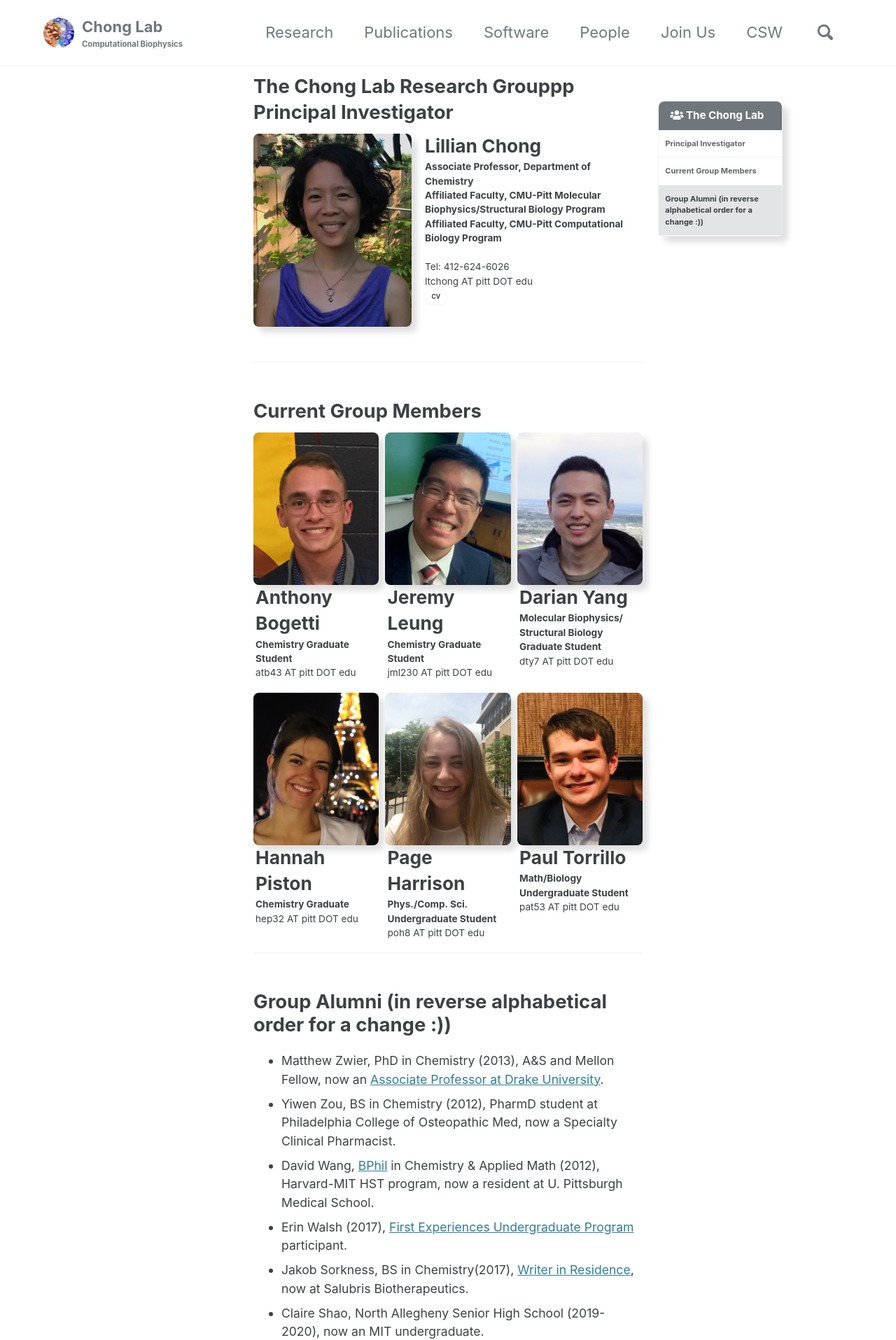
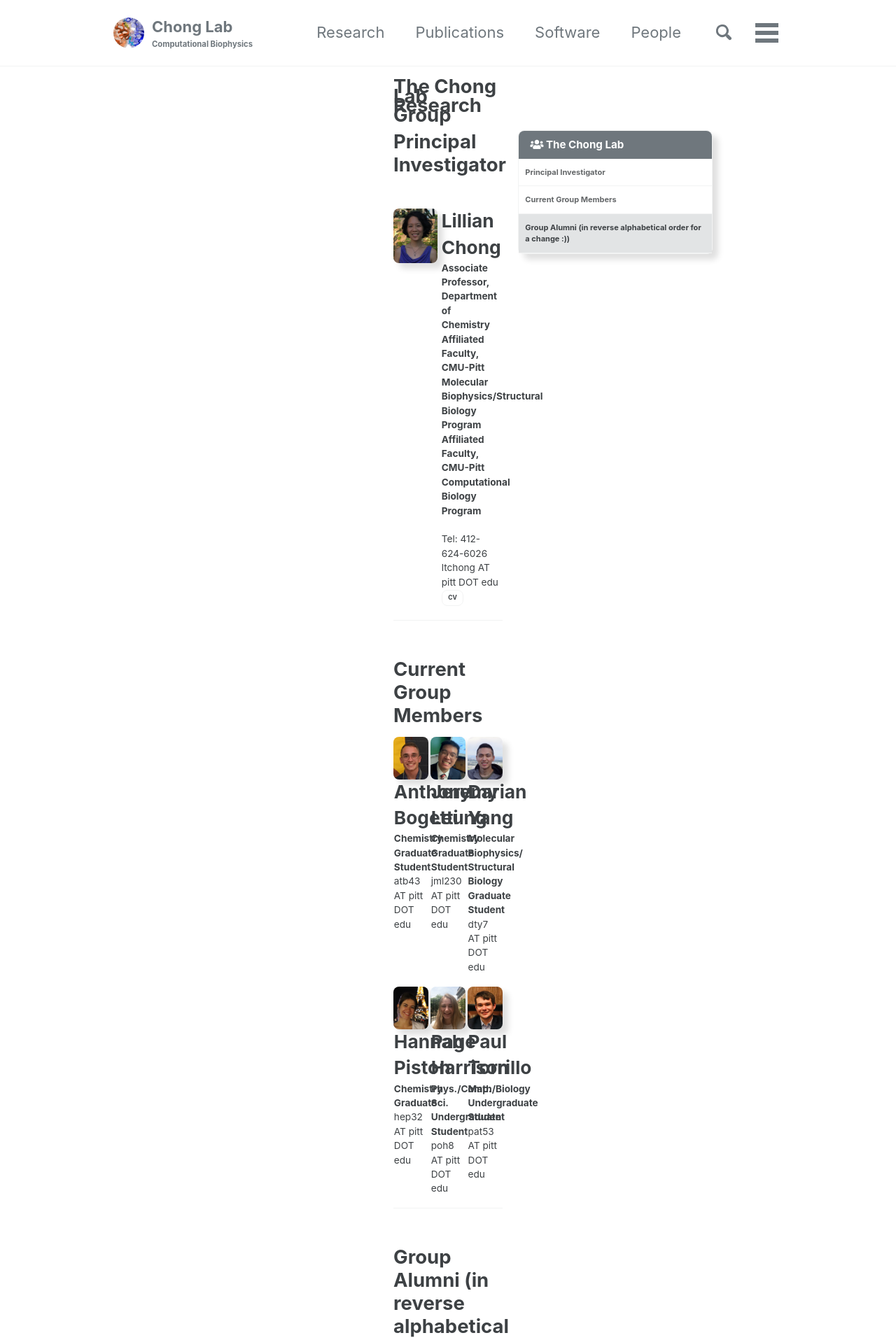
Before and after one commit to darianyang/darianyang.github.io, a Jekyll site: the page built from _pages/people.md, in a window 1280 px wide. Shown: the top 1915 px of the page at 70% size. Built offline with Jekyll 4.4.1, drawn with Linux system fonts in a browser that asks for light colours; cached includes are drawn as plain includes.

Commit message:
updated sidebar width

```diff
--- a/_pages/people.md
+++ b/_pages/people.md
@@ -1,6 +1,6 @@
 ---
 permalink: /people/
-title: The Chong Lab Research Grouppp
+title: The Chong Lab Research Group
 #layout: splash
 #layout: single
 #classes: wide
--- a/_sass/minimal-mistakes/_variables.scss
+++ b/_sass/minimal-mistakes/_variables.scss
@@ -141,19 +141,19 @@
    ========================================================================== */
 
 $small: 100px !default; /* 600 default */
-$medium: 600px !default; /* 768px default */
+$medium: 620px !default; /* 768px default */
 $medium-wide: 200px !default; /* 900px default */
 $large: 800px !default; /* 1024px default */
-$x-large: 1200px !default; /* 1280px default */
+$x-large: 1000px !default; /* 1280px default */
 $max-width: $x-large !default;
 
 /*
    Grid
    ========================================================================== */
 
-$right-sidebar-width-narrow: 100px !default;
-$right-sidebar-width: 200px !default;
-$right-sidebar-width-wide: 300px !default;
+$right-sidebar-width-narrow: 200px !default;
+$right-sidebar-width: 300px !default;
+$right-sidebar-width-wide: 400px !default;
 
 /*
    Other
```
Also changed, not shown: 1 other file.
